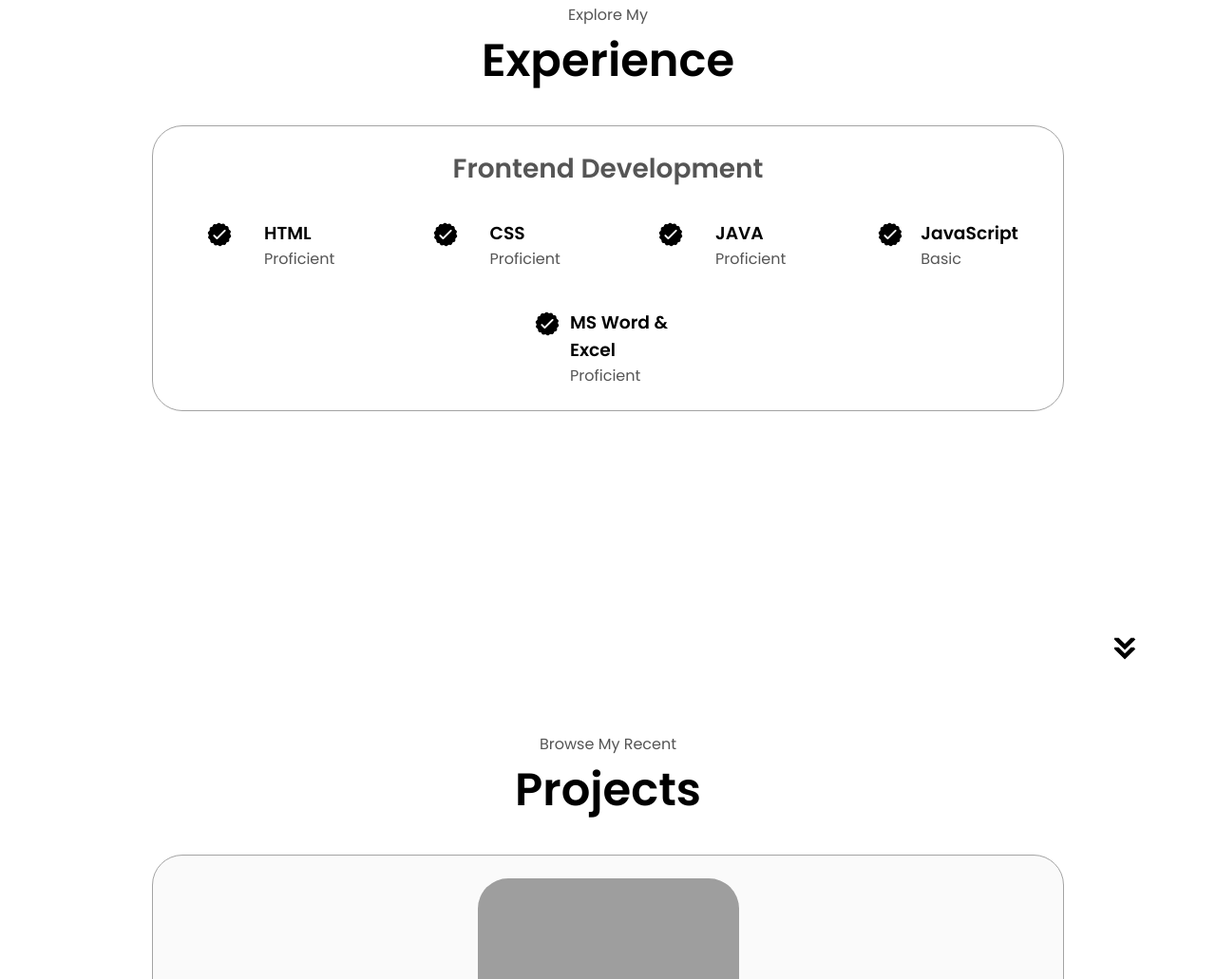
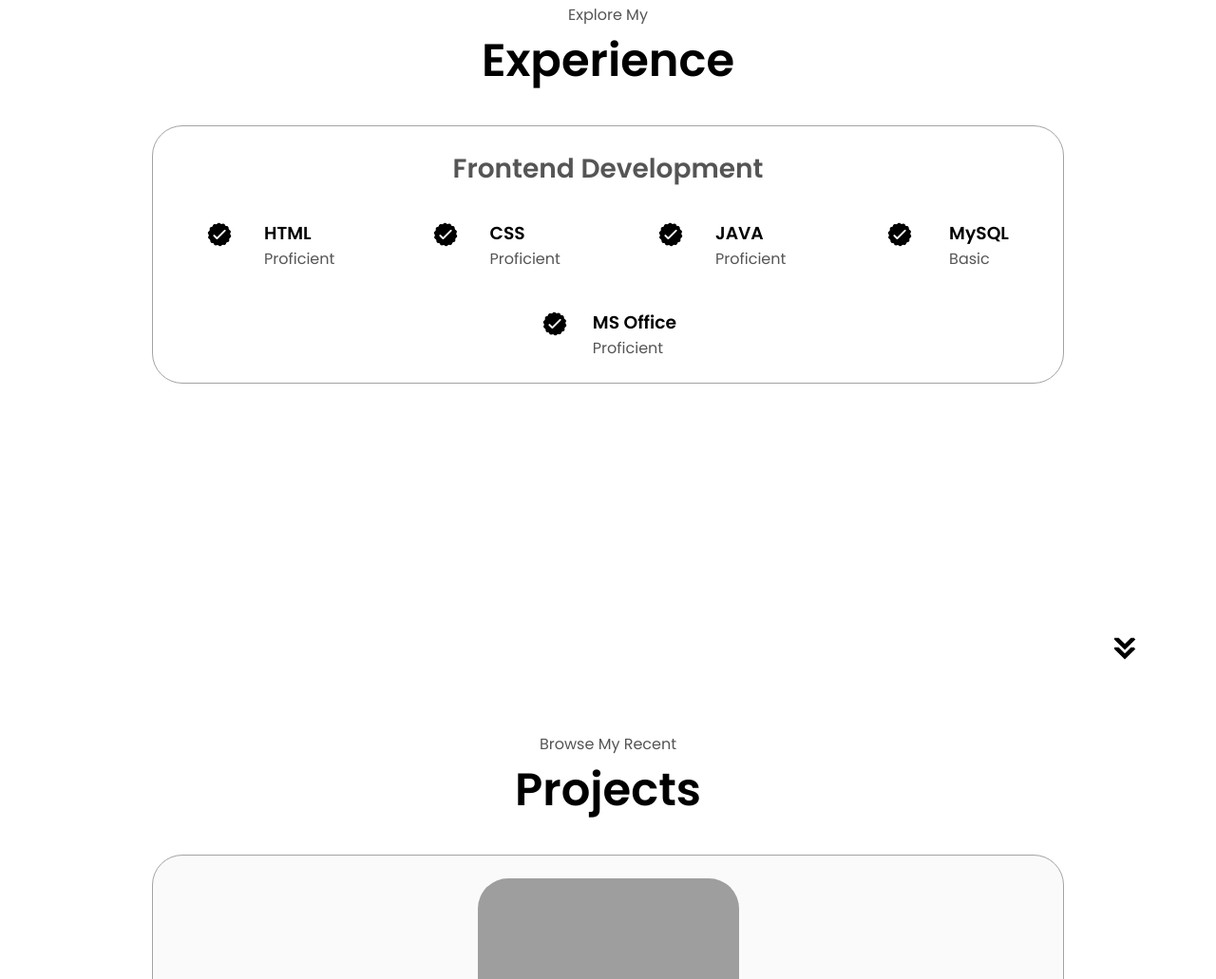
Before and after one commit to ShaikhRaufRoofi/MyPortfolio, a plain HTML site: page index.html in a window 1280 px wide. Shown: the part 1693-2724 px from the top of the page at 95% size. Drawn offline with Linux system fonts and the light colour scheme; grey boxes are pictures that could not be loaded.

Commit message:
Update index.html

```diff
--- a/index.html
+++ b/index.html
@@ -165,7 +165,7 @@
                   class="icon"
                 />
                 <div>
-                  <h3>JavaScript</h3>
+                  <h3>MySQL</h3>
                   <p>Basic</p>
                 </div>
               </article>
@@ -176,7 +176,7 @@
                   class="icon"
                 />
                 <div>
-                  <h3>MS Word & Excel</h3>
+                  <h3>MS Office</h3>
                   <p>Proficient</p>
                 </div>
               </article>
```
